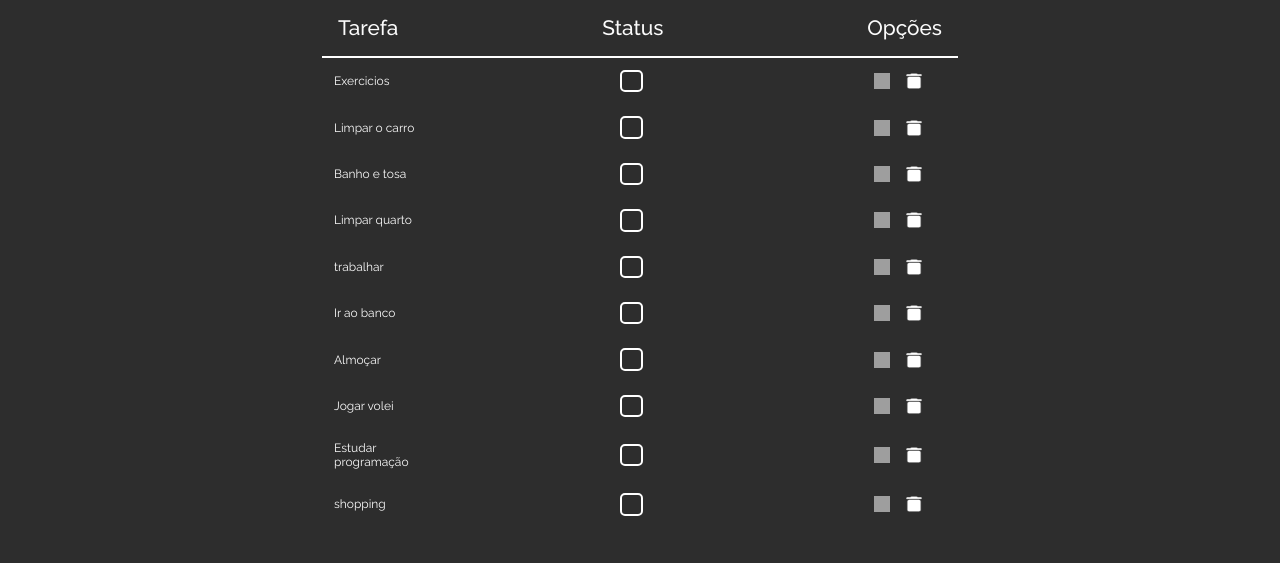
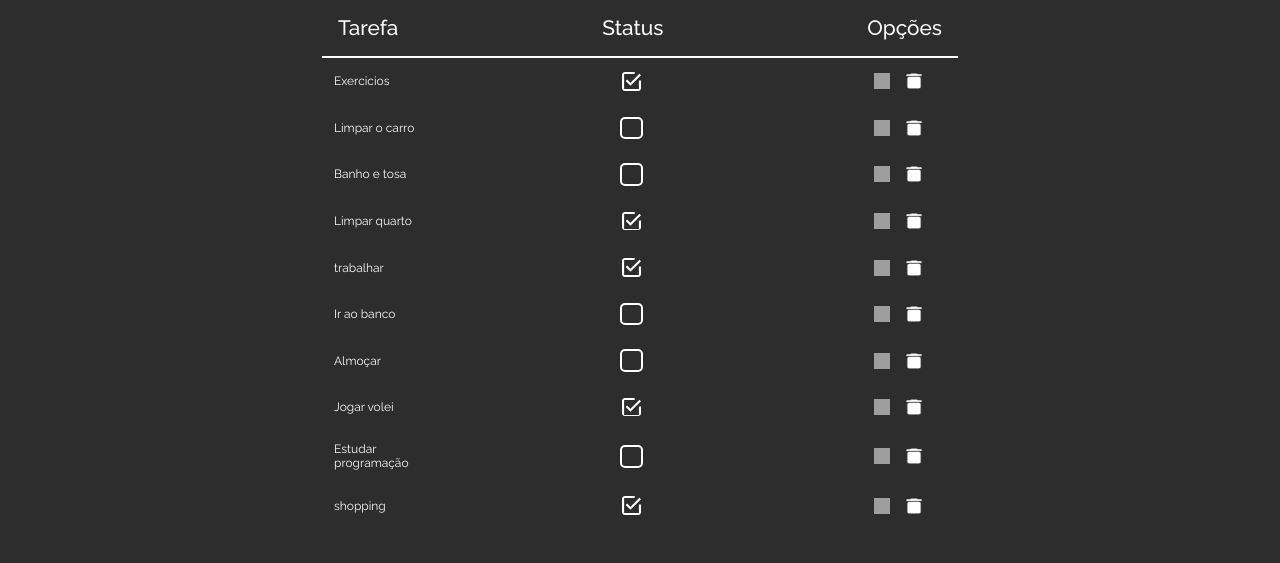
Before and after one commit to osmaclean/todolistDNC, a React (Vite) app: page / in a window 1280 px wide. Shown: the part 203-766 px from the top of the page. Built offline with nearby package versions, Linux system fonts and the light colour scheme; grey boxes are pictures that could not be loaded.

Commit message:
Fix: adjust in tasks

```diff
--- a/src/components/Tasks/Tasks.jsx
+++ b/src/components/Tasks/Tasks.jsx
@@ -27,7 +27,7 @@ export default function Tasks({ data }) {
           <tr key={obj.id}>
             <td className="tr__td">{obj.title}</td>
             <td className="check">
-              <input type="checkbox" />
+              <input type="checkbox" checked={obj.completed} />
             </td>
             <td>
               <img onClick={() => setShowModalEdit(true)} src={pencil}></img>
```
